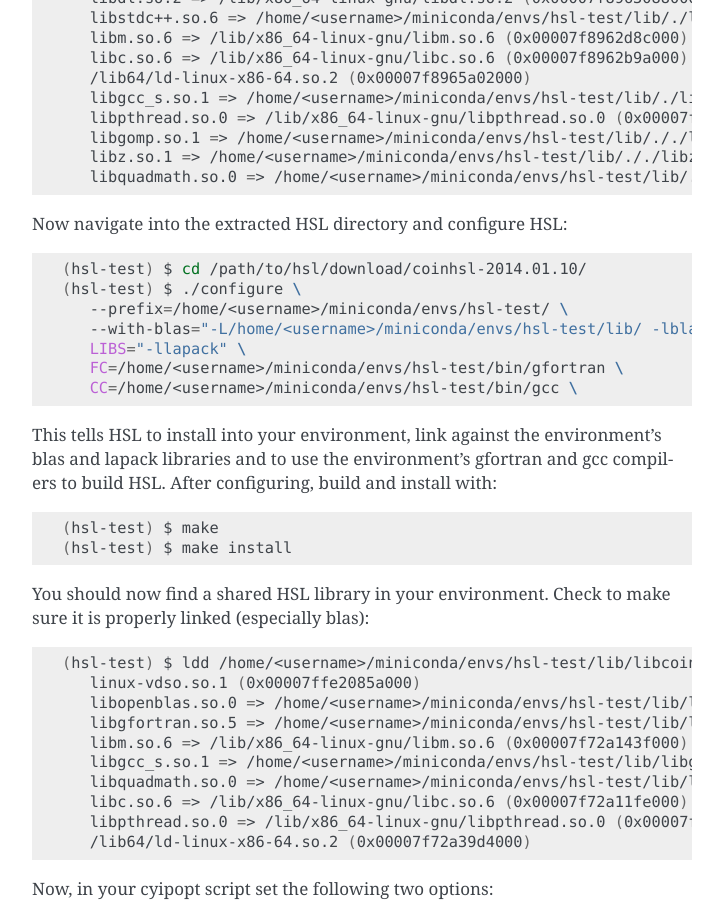
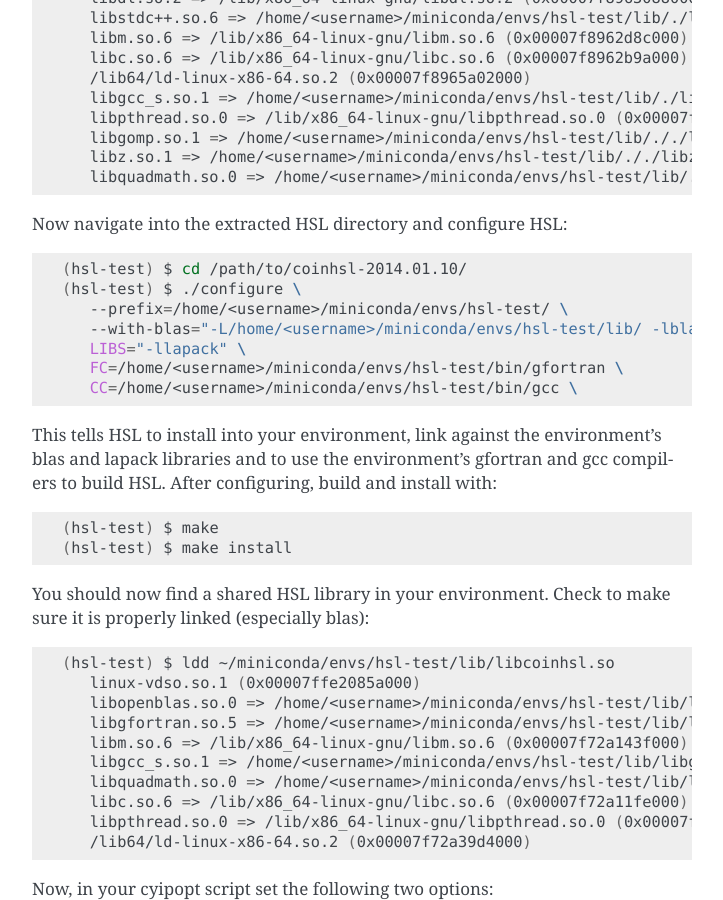
Before and after one commit to mechmotum/cyipopt, a Sphinx documentation site: the page built from docs/source/install.rst, in a window 1280 px wide and 900 px high, scrolled down 7576 px. Shown: the whole window, without its empty margins (388-1111 px from the left). Built offline with Sphinx 7.4.7, drawn with Linux system fonts in a browser that asks for light colours.

Commit message:
Minor path adjustments.

```diff
--- a/docs/source/install.rst
+++ b/docs/source/install.rst
@@ -358,7 +358,7 @@
 
 Now navigate into the extracted HSL directory and configure HSL::
 
-   (hsl-test) $ cd /path/to/hsl/download/coinhsl-2014.01.10/
+   (hsl-test) $ cd /path/to/coinhsl-2014.01.10/
    (hsl-test) $ ./configure \
       --prefix=/home/<username>/miniconda/envs/hsl-test/ \
       --with-blas="-L/home/<username>/miniconda/envs/hsl-test/lib/ -lblas" \
@@ -376,7 +376,7 @@
 You should now find a shared HSL library in your environment. Check to make
 sure it is properly linked (especially blas)::
 
-   (hsl-test) $ ldd /home/<username>/miniconda/envs/hsl-test/lib/libcoinhsl.so
+   (hsl-test) $ ldd ~/miniconda/envs/hsl-test/lib/libcoinhsl.so
       linux-vdso.so.1 (0x00007ffe2085a000)
       libopenblas.so.0 => /home/<username>/miniconda/envs/hsl-test/lib/libopenblas.so.0 (0x00007f72a1766000)
       libgfortran.so.5 => /home/<username>/miniconda/envs/hsl-test/lib/libgfortran.so.5 (0x00007f72a15bd000)
```
